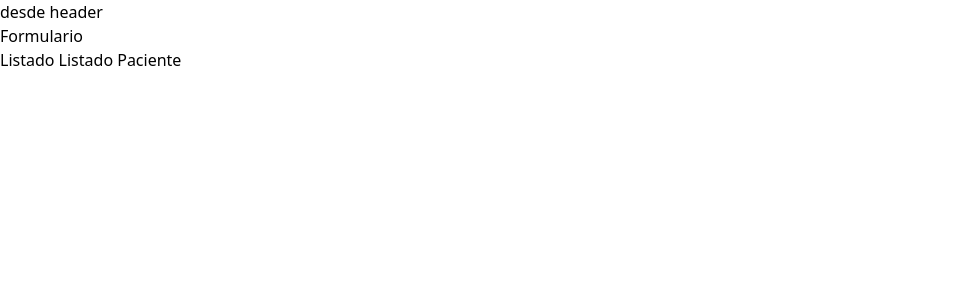
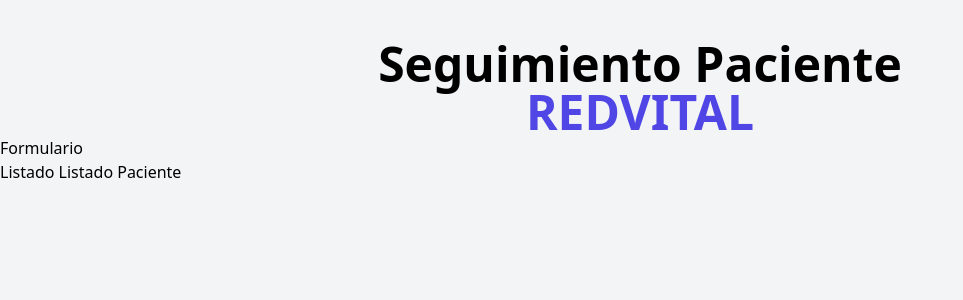
Before and after one commit to kervisvasquez1993/react-curso, a React (Vite) app in the folder proyecto-juan-proyecto-1/cita-react/: page / in a window 1280 px wide. Shown: the top 300 px of the page, without its empty margins (0-963 px from the left). Built offline with nearby package versions, Linux system fonts and the light colour scheme.

Commit message:
style con tailwind en nuestra cabecera

```diff
--- a/proyecto-juan-proyecto-1/cita-react/index.html
+++ b/proyecto-juan-proyecto-1/cita-react/index.html
@@ -6,7 +6,7 @@
     <meta name="viewport" content="width=device-width, initial-scale=1.0" />
     <title>citas React</title>
   </head>
-  <body>
+  <body class="bg-gray-100 h-screen">
     <div id="root"></div>
     <script type="module" src="/src/main.jsx"></script>
   </body>
--- a/proyecto-juan-proyecto-1/cita-react/src/App.jsx
+++ b/proyecto-juan-proyecto-1/cita-react/src/App.jsx
@@ -6,11 +6,11 @@
 
 function App() {
     return (
-        <>
+        <div className="container mx-auto mt-10">
             <Header />
             <Formulario/>
             <ListadoPaciente/>
-        </>
+        </div>
     );
 }
 
--- a/proyecto-juan-proyecto-1/cita-react/src/components/Formulario.jsx
+++ b/proyecto-juan-proyecto-1/cita-react/src/components/Formulario.jsx
@@ -2,7 +2,7 @@
 
 export const Formulario = () => {
     return (
-        <div className="">
+        <div className="bg">
             <h2>Formulario</h2>
         </div>
     )
--- a/proyecto-juan-proyecto-1/cita-react/src/components/Header.jsx
+++ b/proyecto-juan-proyecto-1/cita-react/src/components/Header.jsx
@@ -1,11 +1,12 @@
-import React from 'react'
+import React from "react";
 
- const Header = () => {
+const Header = () => {
     return (
-        <>
-            <h1>desde header</h1>
-        </>
-    )
-}
+        <h1 className="font-black text-5xl text-center md:w-1/2 mx-auto">
+            Seguimiento Paciente{" "}
+            <span className="text-indigo-600">REDVITAL</span>
+        </h1>
+    );
+};
 
-export default Header
+export default Header;
```
